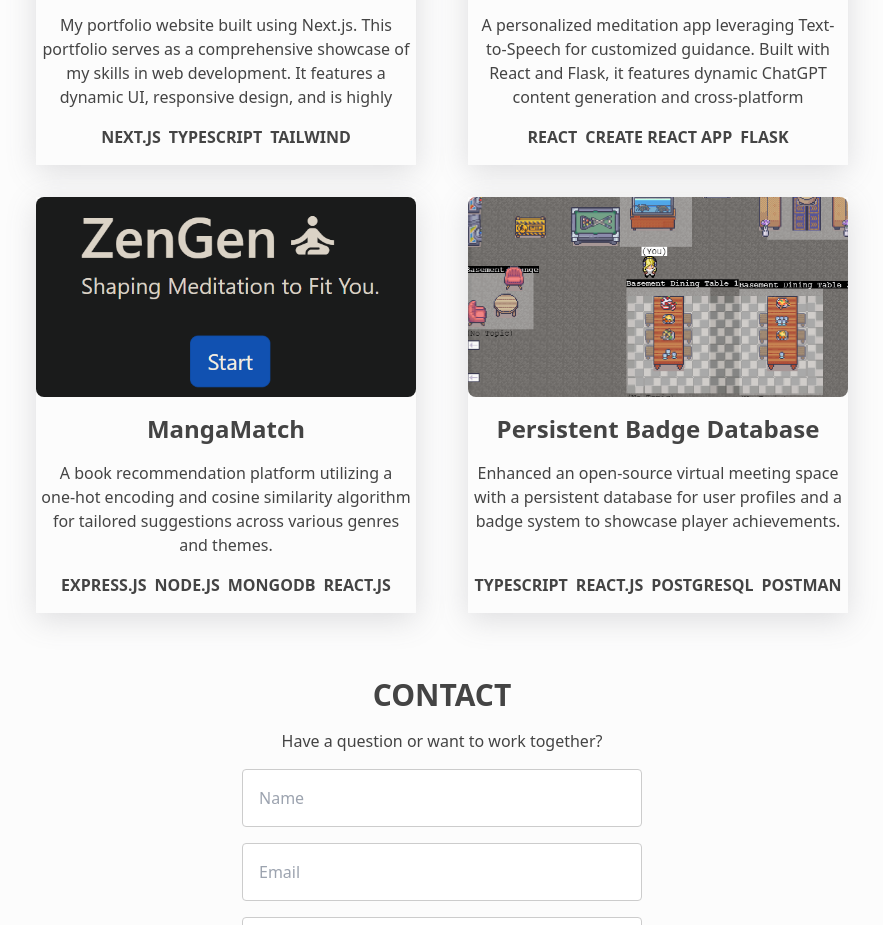
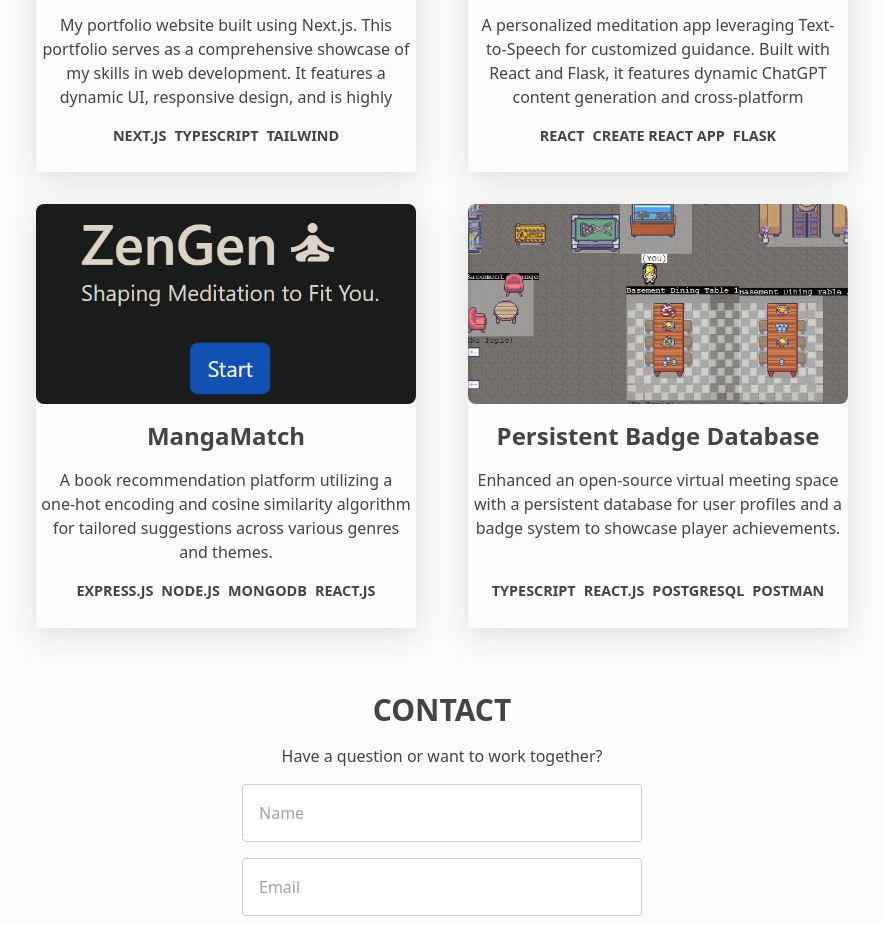
Before and after one commit to csiv23/portfolio, a Next.js app: page / in a window 1280 px wide. Shown: the part 2640-3565 px from the top of the page, without its empty margins (198-1081 px from the left). Built offline with nearby package versions, Linux system fonts and the light colour scheme.

Commit message:
Adjusted margins for project tech tags

```diff
--- a/components/Projects.module.css
+++ b/components/Projects.module.css
@@ -53,6 +53,8 @@
 .technologyTag {
   text-transform: uppercase;
   font-weight: bold;
+  font-size: .9rem;
+  padding-bottom: 10px;
 }
 
 .technologyTag:first-child {
```
